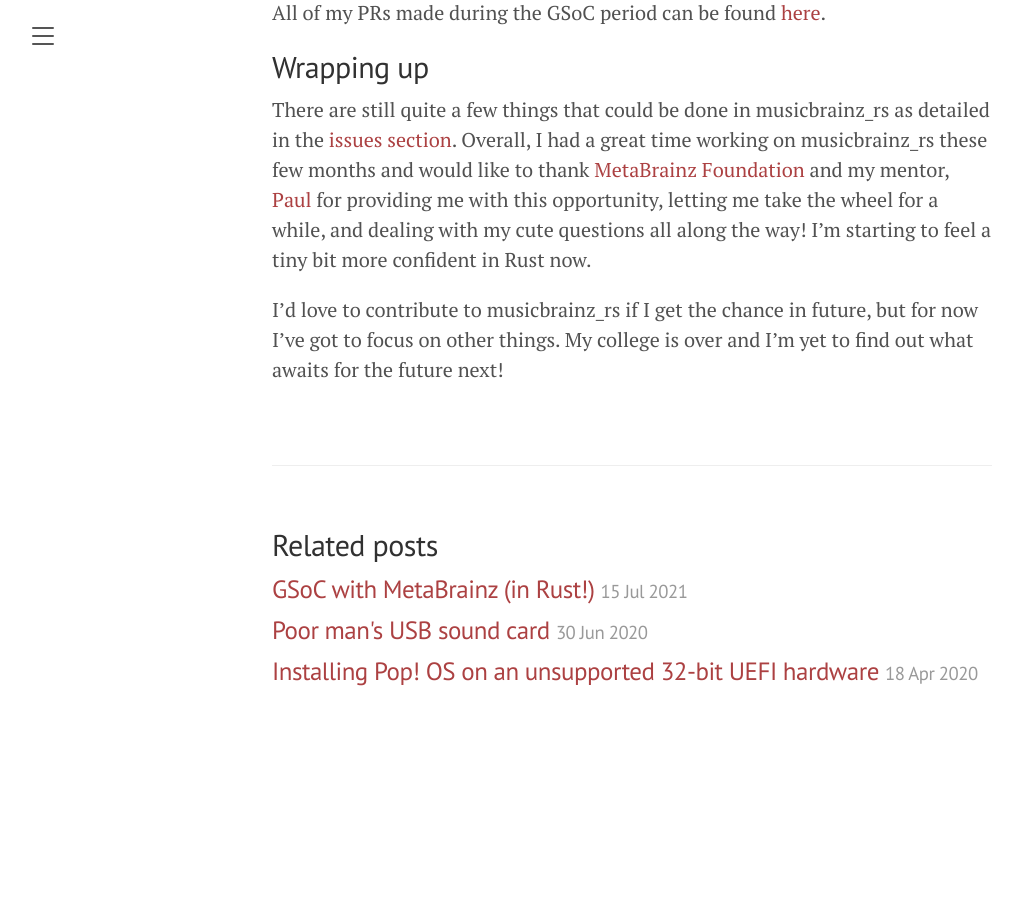
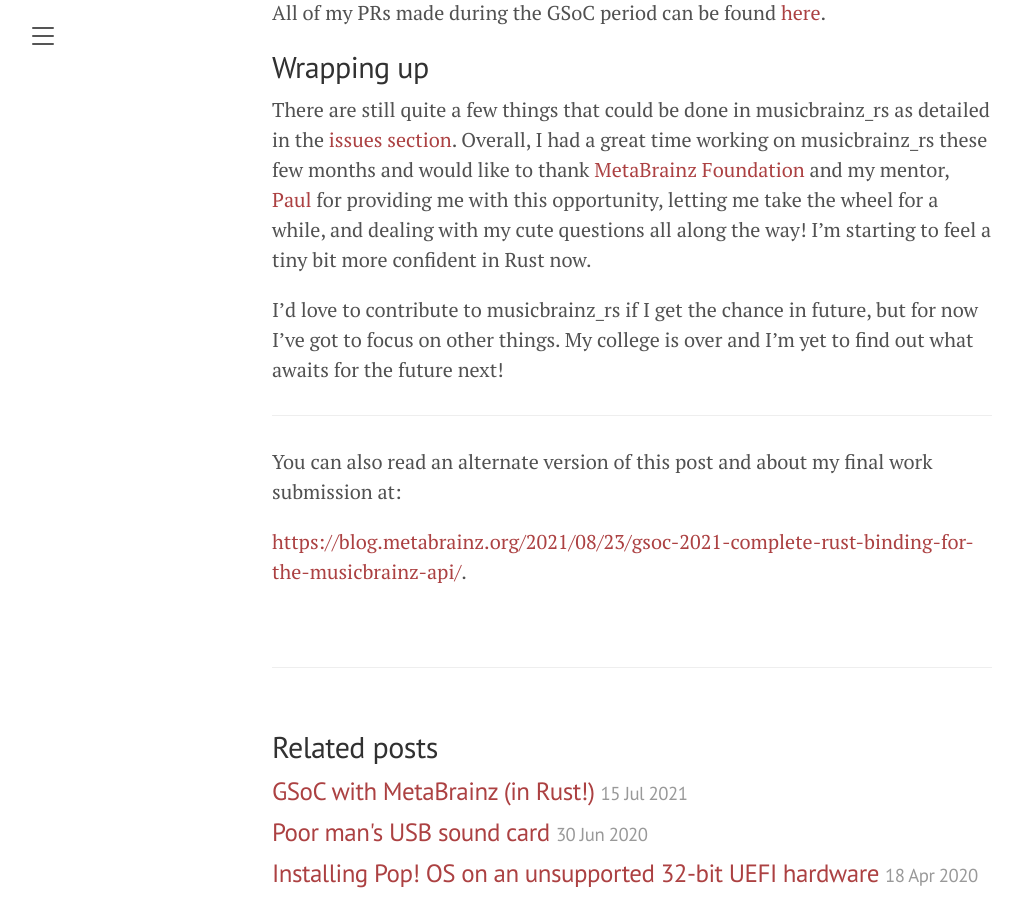
Before and after one commit to ritiek/ritiek.github.io, a Jekyll site: the page built from _posts/2021-08-20-final-gsoc-update-on-musicbrainz-rs.md, in a window 1280 px wide and 900 px high, scrolled down 1828 px. Shown: the whole window, without its empty margins (8-1031 px from the left). Built offline with Jekyll 4.4.1, drawn with Linux system fonts in a browser that asks for light colours; nearby versions of some CDN libraries; before the commit the page ends 2526 px from its top, so only the background shows below that.

Commit message:
alternate version

```diff
--- a/_posts/2021-08-20-final-gsoc-update-on-musicbrainz-rs.md
+++ b/_posts/2021-08-20-final-gsoc-update-on-musicbrainz-rs.md
@@ -71,7 +71,6 @@
 
 All of my PRs made during the GSoC period can be found [here](https://github.com/oknozor/musicbrainz_rs/pulls?q=is%3Apr+author%3Aritiek+created%3A%3C%3D2021-08-23).
 
-
 ## Wrapping up
 
 There are still quite a few things that could be done in musicbrainz_rs as detailed in the
@@ -83,3 +82,9 @@
 
 I'd love to contribute to musicbrainz_rs if I get the chance in future, but for now I've got to focus
 on other things. My college is over and I'm yet to find out what awaits for the future next!
+
+--------
+
+You can also read an alternate version of this post and about my final work submission at:
+
+[https://blog.metabrainz.org/2021/08/23/gsoc-2021-complete-rust-binding-for-the-musicbrainz-api/](https://blog.metabrainz.org/2021/08/23/gsoc-2021-complete-rust-binding-for-the-musicbrainz-api/).
```
